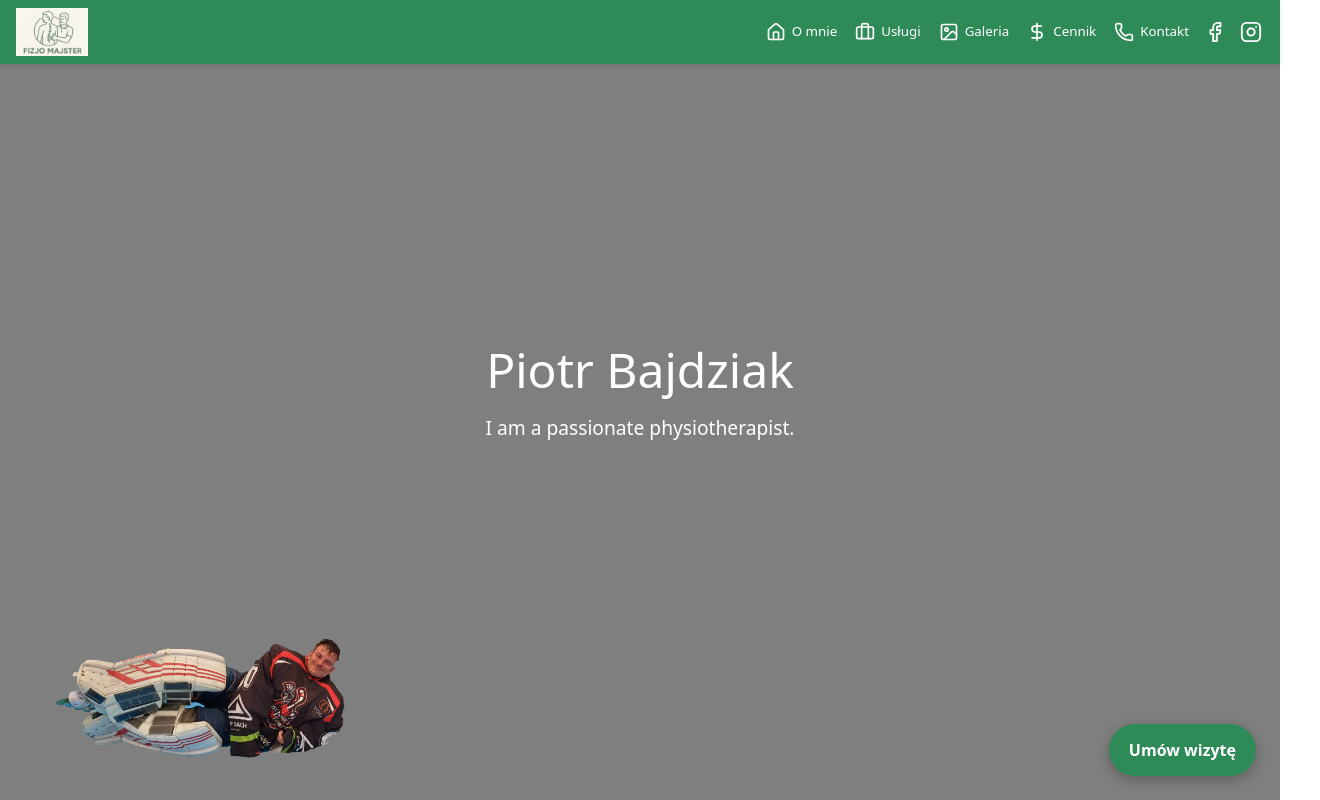
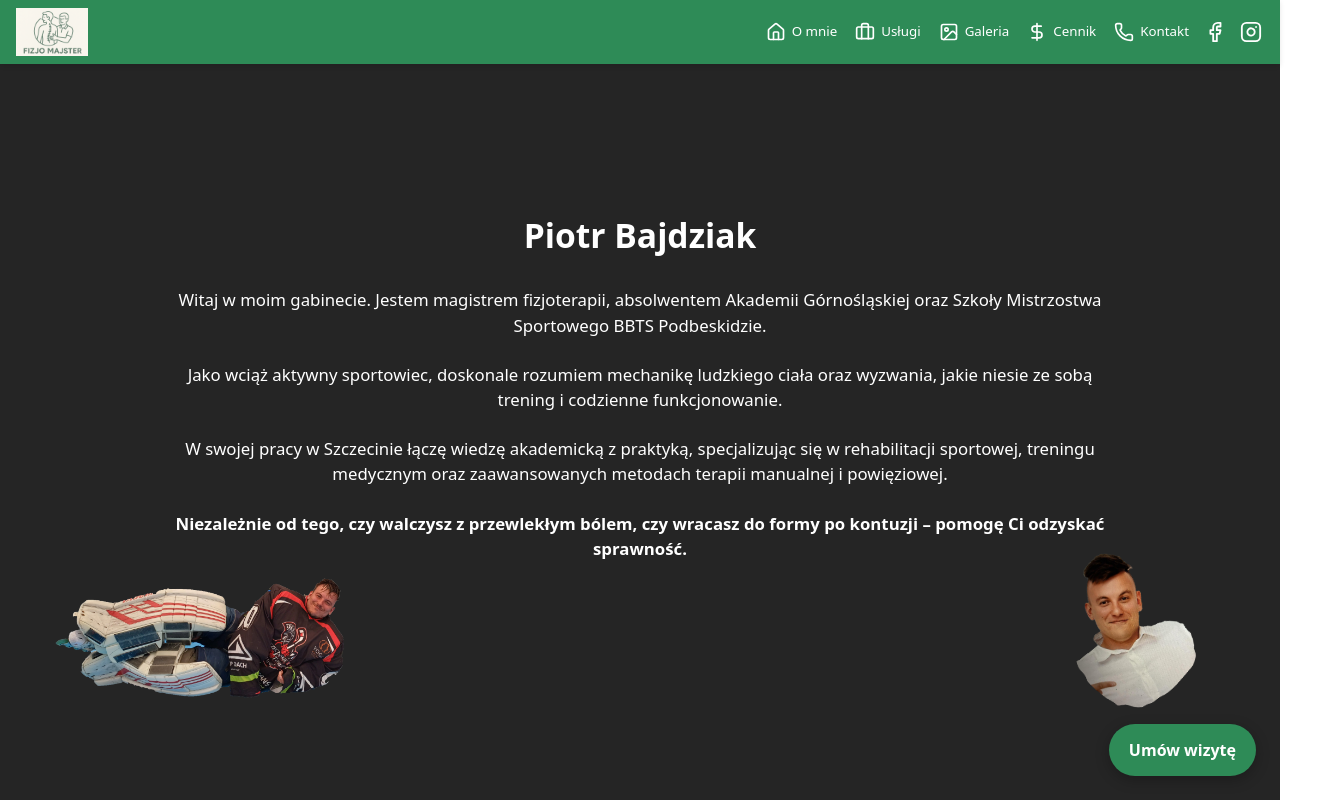
Before and after one commit to simonferancikvm1/fizjo-majster-website, a React (Vite) app: page / in a window 1280 px wide. Shown: the top 800 px of the page, 1320 px wide, since content can reach past the window. Built offline with nearby package versions, Linux system fonts and the light colour scheme.

Commit message:
added bio, updated animations and background colors

```diff
--- a/src/components/Header.jsx
+++ b/src/components/Header.jsx
@@ -1,6 +1,6 @@
 import React from 'react'
 import { useState } from "react";
-import { House, Image, DollarSign, Phone, Briefcase, Facebook, Instagram, Menu } from "lucide-react";
+import { House, Image, DollarSign, Phone, Briefcase, Facebook, Instagram, Menu, X } from "lucide-react";
 import "./Header.css";
 import { SOCIAL } from '../config';
 
@@ -34,8 +34,12 @@ export default function Header() {
                 </nav>
                 {/* Mobile Menu Toggle */}
                 <div className="mobile-header-row">
-                    <button className="menu-toggle" onClick={() => setMenuOpen(!menuOpen)}>
-                        <Menu className="icon" />
+                    <button
+                        className={`menu-toggle ${menuOpen ? "open" : ""}`}
+                        onClick={() => setMenuOpen(!menuOpen)}
+                        aria-label="Toggle menu"
+                    >
+                        {menuOpen ? <X className="icon" /> : <Menu className="icon" />}
                     </button>
                     <div className="social-media">
                         <a href={SOCIAL.facebook} target="blank" className="nav-item"><Facebook className="icon" /></a>
--- a/src/config.js
+++ b/src/config.js
@@ -1,3 +1,9 @@
+export const INFO = {
+  name: "Piotr Bajdziak",
+  bio: "Witaj w moim gabinecie. Jestem magistrem fizjoterapii, absolwentem Akademii Górnośląskiej oraz Szkoły Mistrzostwa Sportowego BBTS Podbeskidzie. Jako wciąż aktywny sportowiec, doskonale rozumiem mechanikę ludzkiego ciała oraz wyzwania, jakie niesie ze sobą trening i codzienne funkcjonowanie. W swojej pracy w Szczecinie łączę wiedzę akademicką z praktyką, specjalizując się w rehabilitacji sportowej, treningu medycznym oraz zaawansowanych metodach terapii manualnej i powięziowej. Niezależnie od tego, czy walczysz z przewlekłym bólem, czy wracasz do formy po kontuzji – pomogę Ci odzyskać sprawność.",
+  appointment_info: "Jak przygotować się do wizyty? Proszę zabierz ze sobą wygodny strój sportowy(np. szorty, koszulkę na ramiączkach), a także całą dokumentację medyczną(RTG,USG,REZONANS) dotyczące dolegliwości."
+}
+
 export const CONTACT = {
     phone: "+48 789 264 628",
     email: "majster.fizjo@example.com",
--- a/src/pages/Contact/Contact.css
+++ b/src/pages/Contact/Contact.css
@@ -1,6 +1,8 @@
 .contact-section {
     padding: 4rem 2rem;
-    background: #f7f7f7;
+    background: linear-gradient(180deg,
+            #f9fafb 0%,
+            #f2f7ff 100%)
 }
 
 .contact-section h2 {
@@ -15,7 +17,7 @@
     margin: 0 auto;
     padding: 2rem 3rem;
     border-radius: 12px;
-    box-shadow: 0 2px 10px rgba(0,0,0,0.1);
+    box-shadow: 0 2px 10px rgba(0, 0, 0, 0.1);
 
 }
 
@@ -23,9 +25,11 @@
     display: flex;
     flex-direction: column;
     align-items: center;
-    margin: auto;     /* center the whole list */
+    margin: auto;
+    /* center the whole list */
     width: 100%;
 }
+
 .contact-item {
     display: flex;
     align-items: center;
@@ -57,7 +61,7 @@
 
 .map-container iframe {
     width: 100%;
-    height: 300px;
+    height: 400px;
     border: 0;
     border-radius: 8px;
 }
--- a/src/pages/Gallery/Gallery.css
+++ b/src/pages/Gallery/Gallery.css
@@ -2,17 +2,35 @@
     padding: 1.5em;
 }
 
+/*
+.gallery-section h2 {
+    text-align: center;
+    font-size: 2.5rem;
+    margin-bottom: 2rem;
+    color: white;
+}
+*/
 
 .gallery-grid {
-    display: grid;
-    grid-template-columns: repeat(5, 1fr);
+    display: flex;
+    overflow-x: auto;
+    scroll-snap-type: x mandatory;
     gap: 10px;
+    padding: 0 10px;
+    scroll-behavior: smooth;
+
+    /* Make it obvious that you can scroll */
+    cursor: grab;
+    height: 400px;
+    align-items: center;
 }
 
 
+
+
 .gallery-img {
+    height: 90%;
     width: 100%;
-    height: 250px;
     object-fit: cover;
     cursor: pointer;
     border-radius: 8px;
@@ -31,7 +49,7 @@
     left: 0;
     width: 100%;
     height: 100%;
-    background: rgba(0,0,0,0.85);
+    background: rgba(0, 0, 0, 0.85);
     display: flex;
     align-items: center;
     justify-content: center;
@@ -68,7 +86,7 @@
 
 .close-btn {
     position: absolute;
-    top: 100px;
+    top: 10px;
     right: -10px;
     font-size: 3rem;
     background: none;
@@ -77,9 +95,13 @@
     cursor: pointer;
 }
 
+ .gallery-grid:active {
+        cursor: grabbing;
+    }
+
 
 /* Mobile responsive: 1 column */
-@media (max-width: 500px) {
+@media (max-width: 950px) {
 
     .gallery-grid {
         display: flex;
@@ -91,7 +113,7 @@
 
         /* Make it obvious that you can scroll */
         cursor: grab;
-        height: 330px; /* adjust as needed */
+        height: 330px;
         align-items: center;
     }
 
@@ -105,6 +127,7 @@
 
     .gallery-img {
         height: 90%;
+        width: 100%;
         scroll-snap-align: center;
         object-fit: cover;
         border-radius: 10px;
--- a/src/pages/Home/Home.css
+++ b/src/pages/Home/Home.css
@@ -2,7 +2,7 @@
     width: 100%;
     height: 100vh;
     /* full viewport height */
-    background-color: white;
+    background-color: #f9fafb;
     background-size: cover;
     background-position: center;
     position: relative;
@@ -18,8 +18,9 @@
     left: 0;
     width: 100%;
     height: 100%;
-    background-color: rgba(0, 0, 0, 0.5);
     /* dark overlay */
+        background: rgba(0, 0, 0, 0.85);
+
     display: flex;
     align-items: center;
     justify-content: center;
@@ -29,30 +30,104 @@
 .home-content {
     color: white;
     text-align: center;
-    max-width: 700px;
+    max-width: 1000px;
     padding: 20px;
 }
 
 
 .home-content h1 {
     font-size: 3rem;
-    margin-bottom: 1rem;
+    margin-bottom: 2rem;
+}
+
+.home-content h2 {
+  font-size: 2.1rem;
+  font-weight: 600;
+  margin-bottom: 2rem;
+  color: white;
+}
+
+.home-content p {
+  font-size: 1.05rem;
+  margin-bottom: 1.5rem;
+  color: white;
+}
+
+.home-content .highlight {
+  font-weight: 700;
+  color: white;
 }
 
 
-.home-content p {
-    font-size: 1.2rem;
+.majster-goalie-img {
+  position: absolute;
+  left: -200px; /* start off-screen */
+  bottom: 80px;
+  width: 300px;
+  transition: transform 1s ease, left 1s ease;
+}
+
+.majster-goalie-img.slide-in {
+  left: 50px; /* slide into view */
+  transform: translateX(0);
 }
 
 .majster-img {
   position: absolute;
-  left: -200px; /* start off-screen */
-  bottom: 20px;
-  width: 300px;
-  transition: transform 1s ease, left 1s ease;
+  right: -200px; /* start off-screen */
+  bottom: 40px;
+  width: 150px;
+  transition: transform 1s ease, right 1s ease;
 }
 
 .majster-img.slide-in {
-  left: 50px; /* slide into view */
-  transform: translateX(0);
+  right: -50px;
+  transform: translateX(0) rotate(0deg);
+  opacity: 0;
+  animation: slideRotate 1.2s ease-out forwards;
+  animation-delay: 1s;
+
 }
+
+@keyframes slideRotate {
+  to {
+    transform: translateX(-120px) rotate(-400deg);
+    opacity: 1;
+  }
+}
+
+/* Base animation */
+.slide {
+  font-size: 1.05rem;
+  margin-bottom: 1.8rem;
+  opacity: 0;
+  animation: slideIn 0.8s ease-out forwards;
+}
+
+/* Direction */
+.slide-left {
+  transform: translateX(-200px);
+}
+
+.slide-right {
+  transform: translateX(200px);
+}
+
+/* Stagger effect */
+.slide:nth-of-type(2) {
+  animation-delay: 0.15s;
+}
+.slide:nth-of-type(3) {
+  animation-delay: 0.3s;
+}
+.slide:nth-of-type(4) {
+  animation-delay: 0.45s;
+}
+
+/* Keyframes */
+@keyframes slideIn {
+  to {
+    transform: translateX(0);
+    opacity: 1;
+  }
+}
--- a/src/pages/Home/Home.jsx
+++ b/src/pages/Home/Home.jsx
@@ -1,4 +1,5 @@
 import React, { useEffect, useRef, useState } from 'react';
+import { INFO } from "../../config";
 import './Home.css';
 
 export default function Home() {
@@ -28,9 +29,35 @@ export default function Home() {
     <section id="home-section" ref={sectionRef} className="home-section">
       <div className="overlay">
         <div className="home-content">
-          <h1>Piotr Bajdziak</h1>
-          <p>I am a passionate physiotherapist.</p>
+          <h2>Piotr Bajdziak</h2>
+          <p className="slide slide-left">
+            Witaj w moim gabinecie. Jestem magistrem fizjoterapii, absolwentem
+            Akademii Górnośląskiej oraz Szkoły Mistrzostwa Sportowego BBTS
+            Podbeskidzie.
+          </p>
+
+          <p className="slide slide-right">
+            Jako wciąż aktywny sportowiec, doskonale rozumiem mechanikę ludzkiego
+            ciała oraz wyzwania, jakie niesie ze sobą trening i codzienne
+            funkcjonowanie.
+          </p>
+
+          <p className="slide slide-left">
+            W swojej pracy w Szczecinie łączę wiedzę akademicką z praktyką,
+            specjalizując się w rehabilitacji sportowej, treningu medycznym oraz
+            zaawansowanych metodach terapii manualnej i powięziowej.
+          </p>
+
+          <p className="slide slide-right highlight">
+            Niezależnie od tego, czy walczysz z przewlekłym bólem, czy wracasz do
+            formy po kontuzji – pomogę Ci odzyskać sprawność.
+          </p>
         </div>
+        <img
+          src="images/majster_goalie.webp"
+          alt="Majster Goalie"
+          className={`majster-goalie-img ${inView ? 'slide-in' : ''}`}
+        />
         <img
           src="images/majster.webp"
           alt="Majster"
--- a/src/pages/Pricing/Pricing.css
+++ b/src/pages/Pricing/Pricing.css
@@ -2,7 +2,12 @@
 
 .pricing-section {
     padding: 4rem 2rem;
-    background-color: #f0f8ff;
+    background: linear-gradient(
+    180deg,
+    #f9fafb 0%,
+    #f2f7ff 100%
+  );
+
     text-align: center;
 }
 
--- a/src/pages/Services/Services.css
+++ b/src/pages/Services/Services.css
@@ -1,6 +1,10 @@
 .services-section {
   padding: 4rem 2rem;
-  background-color: #f5f5f5;
+  background: linear-gradient(
+        180deg,
+        #f9fafb 0%,
+        #f2f7ff 100%
+  );
   text-align: center;
 }
 
@@ -100,7 +104,7 @@
 }
 
 /* Mobile responsive */
-@media (max-width: 500px) {
+@media (max-width: 950px) {
 
   .services-section {
     padding: 2rem 1rem;
```
Also changed, not shown: public/images/majster.webp, public/images/majster_goalie.webp (added).
